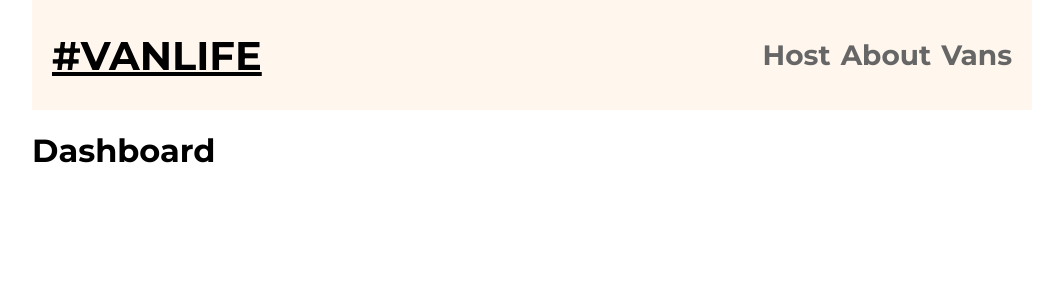
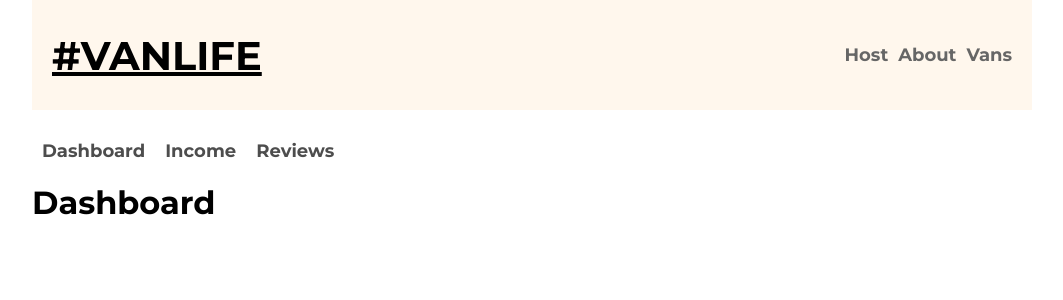
Before and after one commit to jasnmar/scrimba-ar-vanLife, a React (Vite) app: page /host in a window 1280 px wide. Shown: the top 300 px of the page, without its empty margins (108-1171 px from the left). Built offline with nearby package versions, Linux system fonts and the light colour scheme; what miragejs would draw is missing.

Commit message:
Hosts Nav

```diff
--- a/src/App.jsx
+++ b/src/App.jsx
@@ -7,38 +7,40 @@ import Layout from "./components/Layout/Layout";
 
 import "./server";
 import VanDetail from "./pages/Van/VanDetail/VanDetail";
-import Dashboard from "./pages/Host/Dashboard";
+import Dashboard from "./pages/Host/Dashboard/Dashboard";
 import Reviews from "./pages/Host/Reviews/Reviews";
 import Income from "./pages/Host/Income/Income";
-/**
- * Challenge:
- * 1. Add a "Host" link to the Navbar that takes you to the "/host" path
- * 2. Create the following components in the pages/Host folder:
- *    a. Dashboard ("/host")
- *    b. Income ("/host/income")
- *    c. Reviews ("/host/reviews")
- *    These components can just have an h1 for now that says, e.g.
- *    "Host Dashboard here".
- * 3. Set up routes for each of these pages in the Routes below. FOR NOW,
- *    don't worry about nesting anything, you can just put them on the same
- *    level as the "/vans", etc. routes below.
- */
-
+import HostLayout from "./components/HostLayout/HostLayout";
 
 function App() {
+
+      /**
+   * Challenge: Make the HostLayout component!
+   * The HostLayout should use Links to navigate to the following
+   * routes:
+   *    * Dashboard ("/host")
+   *    * Income ("/host/income")
+   *    * Reviews ("/host/reviews")
+   * Then replace the parent "/host" route's element below with the
+   * new HostLayout component you made.
+   *
+   * NOTE: The dashboard route/page will be gone for now, but don't fret.
+   * We'll be fixing that in the next lesson.
+   */
   return (
     <>
       <BrowserRouter>
         <Routes>
-          <Route element={<Layout />}>
-            <Route path="/" element={<Home />} />
-            <Route path="/about" element={<About />} />
-            <Route path="/vans" element={<Vans />} />
-            <Route path="/vans/:id" element={<VanDetail />} />
-            <Route path="/host" element={<Dashboard />} />
-            <Route path="/host/reviews" element={<Reviews />} />
-            <Route path="/host/income" element={<Income />} />
-
+          <Route path="/" element={<Layout />}>
+            <Route index element={<Home />} />
+            <Route path="about" element={<About />} />
+            <Route path="vans" element={<Vans />} />
+            <Route path="vans/:id" element={<VanDetail />} />
+            <Route path="host" element={<HostLayout />}>
+              <Route index element={<Dashboard />}/>
+              <Route path="reviews" element={<Reviews />} />
+              <Route path="income" element={<Income />} />
+            </Route>
           </Route>
         </Routes>
       </BrowserRouter>
--- /dev/null
+++ b/src/components/HostLayout/HostLayout.css
@@ -0,0 +1,22 @@
+
+.host--nav-main {
+  padding-left: 10px;
+}
+
+.host--nav-items {
+  display: flex;
+  gap: 20px;
+  margin-top: 30px;
+}
+
+.host--nav-item {
+  text-decoration: none;
+  font-size: 1.125rem;
+  font-weight: bold;
+  color: #4D4D4D;
+}
+
+.host--nav-item:hover {
+  text-decoration: underline;
+  color: #161616;
+}
--- /dev/null
+++ b/src/components/HostLayout/HostLayout.jsx
@@ -0,0 +1,20 @@
+import "./HostLayout.css"
+import { Link, Outlet } from "react-router-dom"
+
+function HostLayout() {
+  return (
+    <>
+      <nav className="host--nav-main">
+          <div className="host--nav-items">
+            <Link className="host--nav-item" to="/host">Dashboard</Link>
+            <Link className="host--nav-item" to="/host/income">Income</Link>
+            <Link className="host--nav-item" to="/host/reviews">Reviews</Link>
+          </div>
+      </nav>
+      <Outlet />
+    </>
+  )
+}
+
+
+export default HostLayout
--- a/src/components/Nav/Nav.css
+++ b/src/components/Nav/Nav.css
@@ -1,4 +1,4 @@
-nav {
+.nav--main {
   display: flex;
   justify-content: space-between;
   padding: 10px 20px;
@@ -18,7 +18,7 @@ nav {
 }
 
 .nav--item {
-  font-size: 1.75rem;
+  font-size: 1.125rem;
   font-weight: bold;
   color: #666666;
   padding-left: 10px;
--- a/src/components/Nav/Nav.jsx
+++ b/src/components/Nav/Nav.jsx
@@ -4,13 +4,12 @@ import { Link } from "react-router-dom"
 function Nav() {
   return (
     <>
-      <nav>
+      <nav className="nav--main">
         <Link className="nav--home" to="/">#VANLIFE</Link>
         <div className="nav--items">
           <Link className="nav--item" to="/host">Host</Link>
           <Link className="nav--item" to="/about">About</Link>
           <Link className="nav--item" to="/vans">Vans</Link>
-
         </div>
       </nav>
     </>
--- a/src/pages/Host/Dashboard.jsx
+++ b/src/pages/Host/Dashboard/Dashboard.jsx
@@ -1,9 +1,11 @@
 import "./Dashboard.css"
+import { Outlet } from "react-router-dom"
 
 function Dashboard() {
   return (
     <>
       <h1>Dashboard</h1>
+      <Outlet />
     </>
   )
 }
```
Also changed, not shown: src/pages/Host/Dashboard/Dashboard.css (added).
